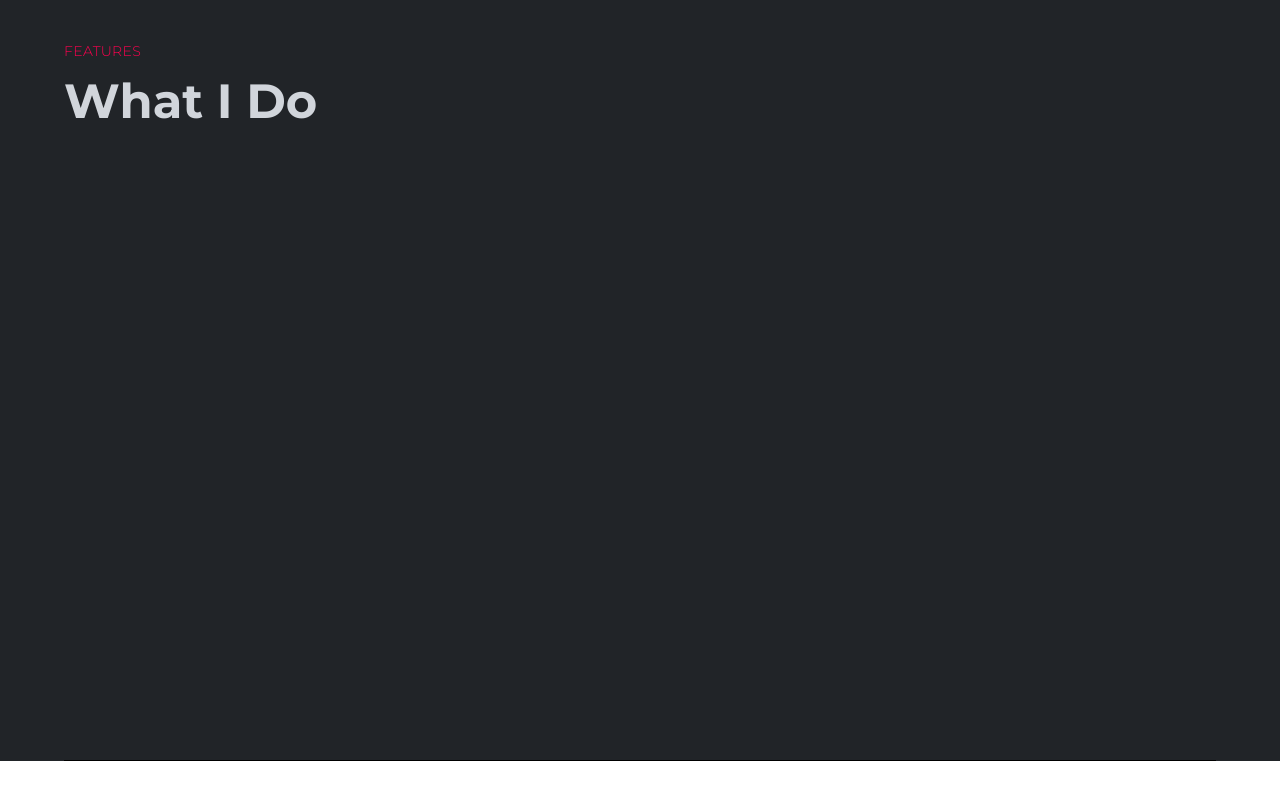
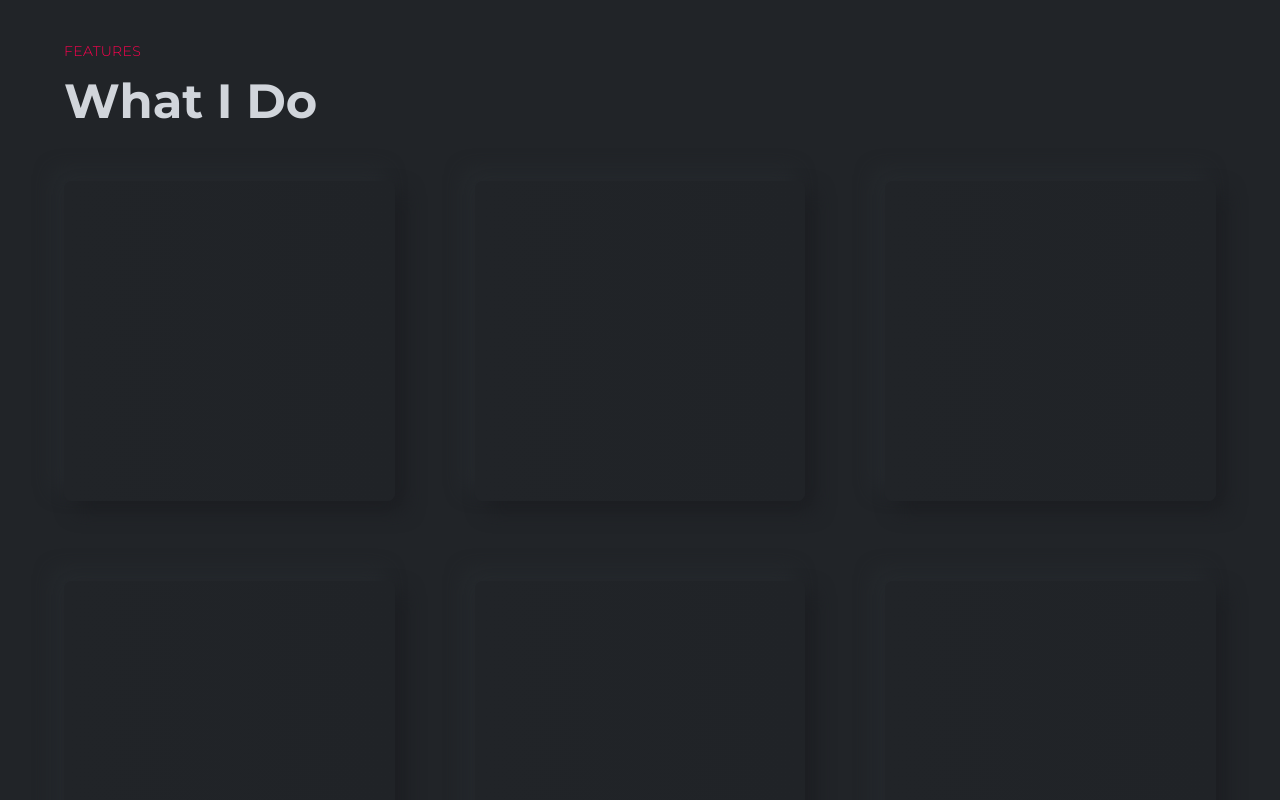
Before and after one commit to PerpetuumG/portfolio_noor, a React (Create React App) app: page / in a window 1280 px wide. Shown: the part 936-1736 px from the top of the page. Before the commit the page ends 1697 px from the top, so only its background shows below. Built offline with nearby package versions, Linux system fonts and the light colour scheme.

Commit message:
add data.js

```diff
--- /dev/null
+++ b/src/components/features/Card.jsx
@@ -0,0 +1,13 @@
+import React from 'react';
+
+const Card = () => {
+  return (
+    <div
+      className={
+        'w-full px-12 h-80 py-10 rounded-lg shadow-shadowOne flex items-center bg-gradient-to-r from-bodyColor to-[#202327] group hover:bg-gradient-to-b hover:from-black hover:to-[#1e2024] transition-colors duration-100 group'
+      }
+    ></div>
+  );
+};
+
+export default Card;
--- a/src/components/features/Features.jsx
+++ b/src/components/features/Features.jsx
@@ -1,13 +1,20 @@
 import React from 'react';
-import Title from "../layouts/Title";
+import Title from '../layouts/Title';
+import Card from './Card';
 
 const Features = () => {
   return (
-    <section
-      id={'features'}
-      className={'w-full h-[800px] py-20 flex border-b-[1px] border-b-black'}
-    >
-    <Title title={'Features'} des={'What I do'} />
+    <section id={'features'} className={'w-full py-20 border-b-[1px] border-b-black'}>
+      <Title title={'Features'} des={'What I do'} />
+
+      <div className={'grid grid-cols-3 gap-20'}>
+        <Card />
+        <Card />
+        <Card />
+        <Card />
+        <Card />
+        <Card />
+      </div>
     </section>
   );
 };
--- a/src/components/layouts/Title.jsx
+++ b/src/components/layouts/Title.jsx
@@ -2,7 +2,7 @@ import React from 'react';
 
 const Title = ({ title, des }) => {
   return (
-    <div className={'flex flex-col gap-4 font-titleFont'}>
+    <div className={'flex flex-col gap-4 font-titleFont mb-14'}>
       <h3 className={'text-sm uppercase font-light text-designColor tracking-wide'}>{title}</h3>
       <h1 className={'text-5xl text-gray-300 font-bold capitalize'}>{des}</h1>
     </div>
--- a/src/data/data.js
+++ b/src/data/data.js
@@ -0,0 +1,42 @@
+import { AiFillAppstore } from "react-icons/ai";
+import { FaMobile, FaGlobe} from "react-icons/fa";
+import { SiProgress, SiAntdesign } from "react-icons/si";
+
+// Features Data
+export const featuresData = [
+	{
+		id: 1,
+		title: "Business Stratagy",
+		des: "Lorem ipsum dolor sit amet consectetur adipisicing elit. Atque solutahic consequuntur eum repellendus ad",
+	},
+	{
+		id: 2,
+		icon: <AiFillAppstore />,
+		title: "App Development",
+		des: "Lorem ipsum dolor sit amet consectetur adipisicing elit. Atque solutahic consequuntur eum repellendus ad",
+	},
+	{
+		id: 3,
+		icon: <SiProgress />,
+		title: "SEO Optimisation",
+		des: "Lorem ipsum dolor sit amet consectetur adipisicing elit. Atque solutahic consequuntur eum repellendus ad",
+	},
+	{
+		id: 4,
+		icon: <FaMobile />,
+		title: "Mobile Development",
+		des: "Lorem ipsum dolor sit amet consectetur adipisicing elit. Atque solutahic consequuntur eum repellendus ad",
+	},
+	{
+		id: 5,
+		icon: <SiAntdesign />,
+		title: "UX Design",
+		des: "Lorem ipsum dolor sit amet consectetur adipisicing elit. Atque solutahic consequuntur eum repellendus ad",
+	},
+	{
+		id: 6,
+		icon: <FaGlobe />,
+		title: "Hosting Websites",
+		des: "Lorem ipsum dolor sit amet consectetur adipisicing elit. Atque solutahic consequuntur eum repellendus ad",
+	},
+];
```
